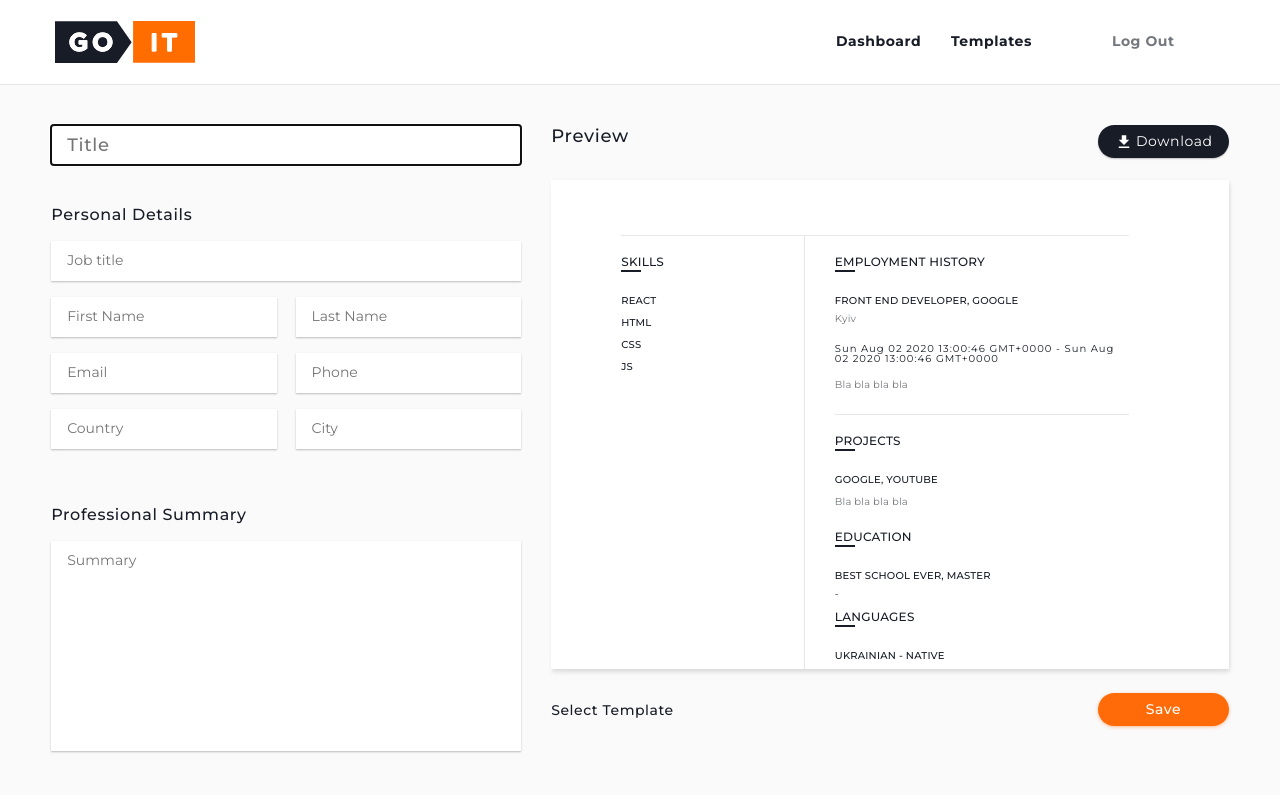
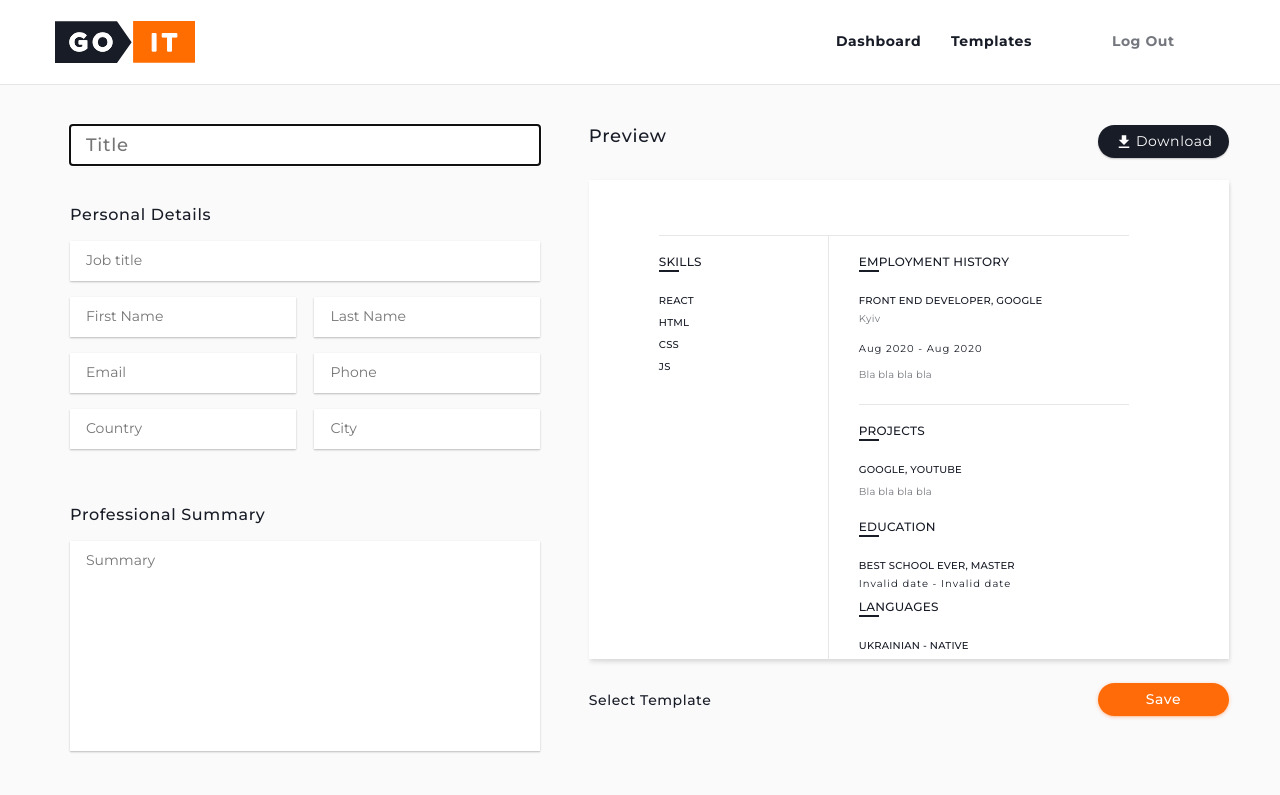
Before and after one commit to VovaMelnyk/Builder, a React (Create React App) app: page /editor in a window 1280 px wide. Shown: the top 795 px of the page. Built offline with nearby package versions, Linux system fonts and the light colour scheme.

Commit message:
moment.format dates

```diff
--- a/src/Components/Preview/PreviewT1/PreviewT1.js
+++ b/src/Components/Preview/PreviewT1/PreviewT1.js
@@ -1,6 +1,7 @@
 import React from "react";
 import { useSelector } from "react-redux";
 import styles from "./PreviewT1.module.css";
+import moment from "moment";
 
 const PreviewT1 = () => {
   const resume = useSelector((state) => state.resume);
@@ -93,7 +94,9 @@ const PreviewT1 = () => {
                     <p className={styles.listItemContent}>{job.city}</p>
 
                     <p className={styles.jobPeriod}>
-                      {`${job.start} - ${job.end}`}
+                      {`${moment(job.start).format("MMM YYYY")} - ${moment(
+                        job.end
+                      ).format("MMM YYYY")}`}
                     </p>
                     <p className={styles.cvInfoData}>{job.description}</p>
                   </li>
@@ -125,9 +128,11 @@ const PreviewT1 = () => {
                     <h4 className={styles.listItemTitle}>
                       {`${edu.school}, ${edu.degree}`}
                     </h4>
-                    <p
-                      className={styles.jobPeriod}
-                    >{`${edu.start} - ${edu.end}`}</p>
+                    <p className={styles.jobPeriod}>{`${moment(
+                      edu.start
+                    ).format("MMM YYYY")} - ${moment(edu.end).format(
+                      "MMM YYYY"
+                    )}`}</p>
                   </li>
                 ))}
               </ul>
```
